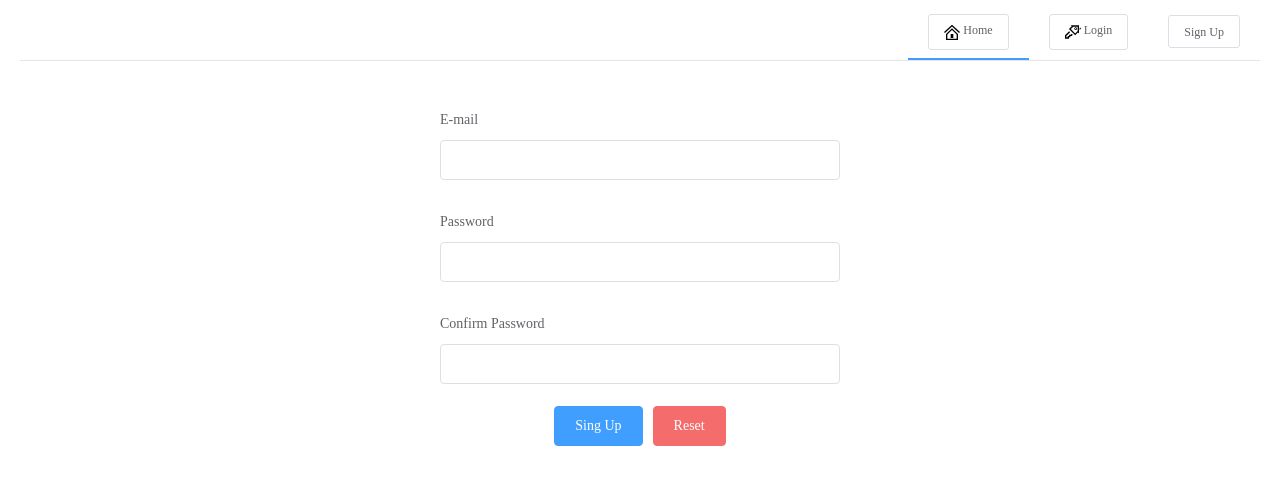
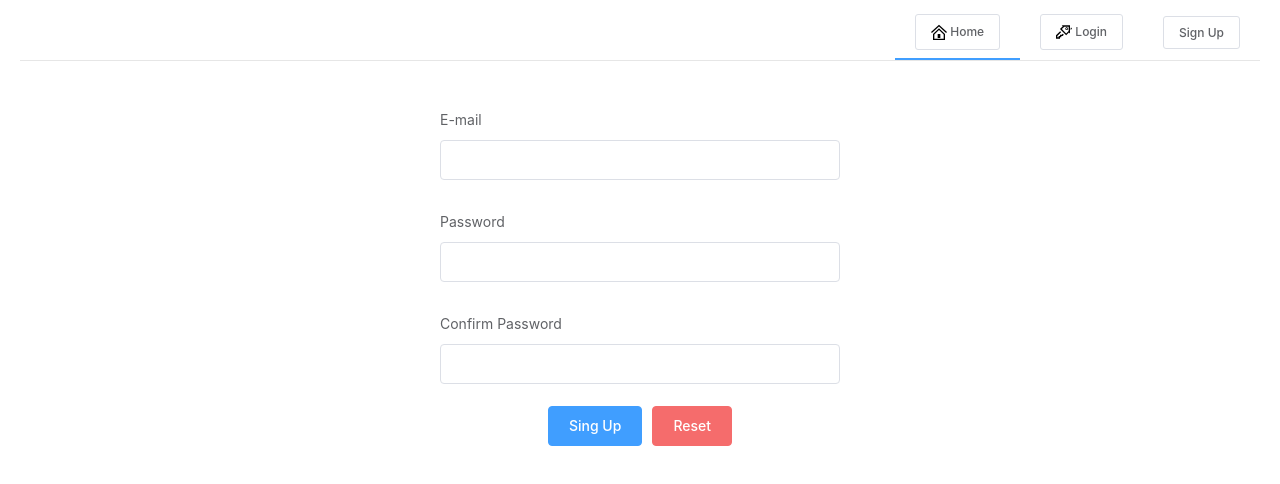
Before and after one commit to ymlihaa/find_a_coach, a Vue app: page /register in a window 1280 px wide. Shown: the top 484 px of the page. Built offline with nearby package versions, Linux system fonts and the light colour scheme; the HTML template or start-up script is replaced by a standard one; what vue-ellipse-progress, vuefire would draw is missing.

Commit message:
animated vue package added .

```diff
--- a/package.json
+++ b/package.json
@@ -10,6 +10,7 @@
   },
   "dependencies": {
     "animate.css": "^4.1.1",
+    "animated-vue": "^0.5.3",
     "axios": "^0.21.1",
     "connect-history-api-fallback": "^1.6.0",
     "core-js": "^3.6.5",
--- a/src/App.vue
+++ b/src/App.vue
@@ -94,4 +94,9 @@
   align-items: center;
   justify-content: flex-end;
 }
+
+* {
+  font-family: -apple-system, BlinkMacSystemFont, "Segoe UI", Roboto, Oxygen,
+    Ubuntu, Cantarell, "Open Sans", "Helvetica Neue", sans-serif;
+}
 </style>
```
Also changed, not shown: 1 other file (tests, documents, lock files or other folders).
